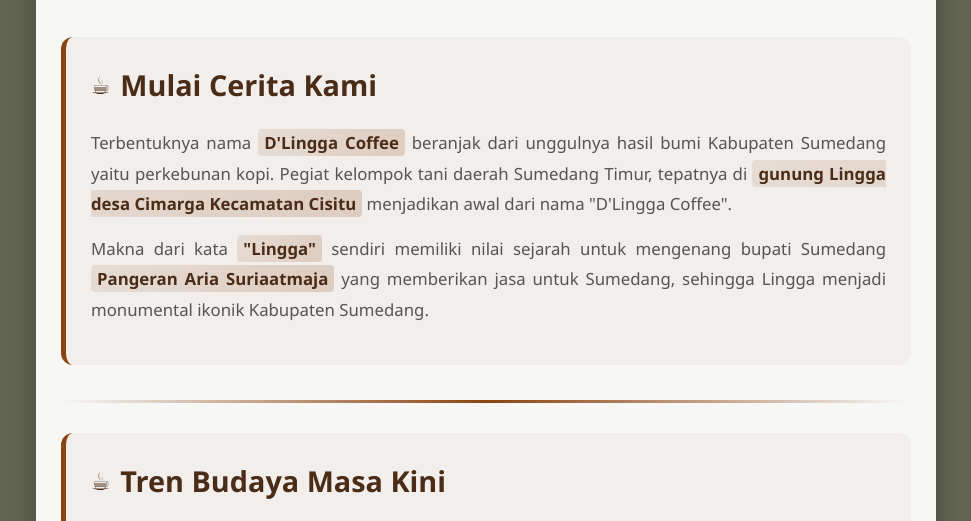
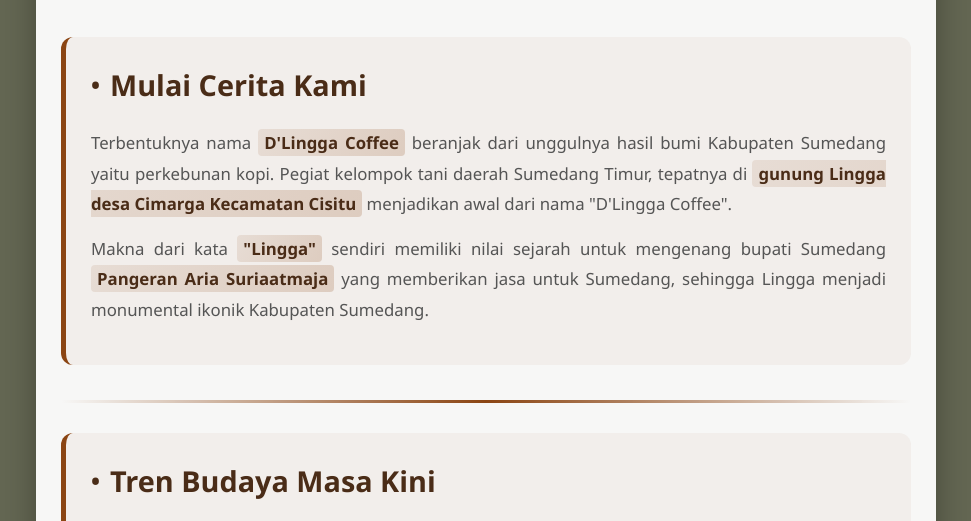
Before and after one commit to kooo-design/dlingga, a plain HTML site: page about.html in a window 1280 px wide. Shown: the part 250-771 px from the top of the page, without its empty margins (154-1125 px from the left). Drawn offline with Linux system fonts and the light colour scheme.

Commit message:
Update about.css

```diff
--- a/about.css
+++ b/about.css
@@ -126,7 +126,7 @@
 }
 
 .story-section h2::before {
-  content: "☕";
+  content: "•";
   margin-right: 10px;
   font-size: 1.5rem;
 }
```
